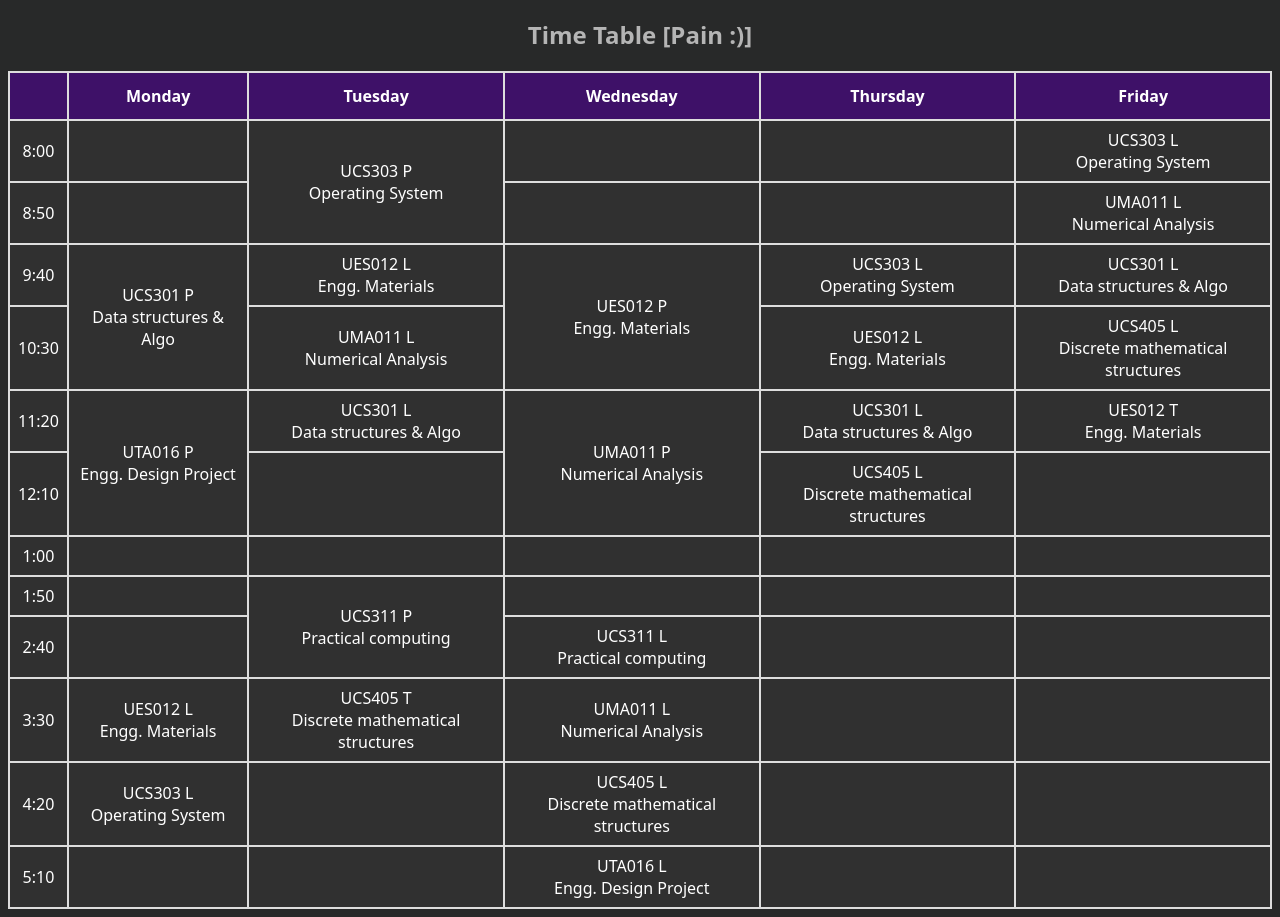
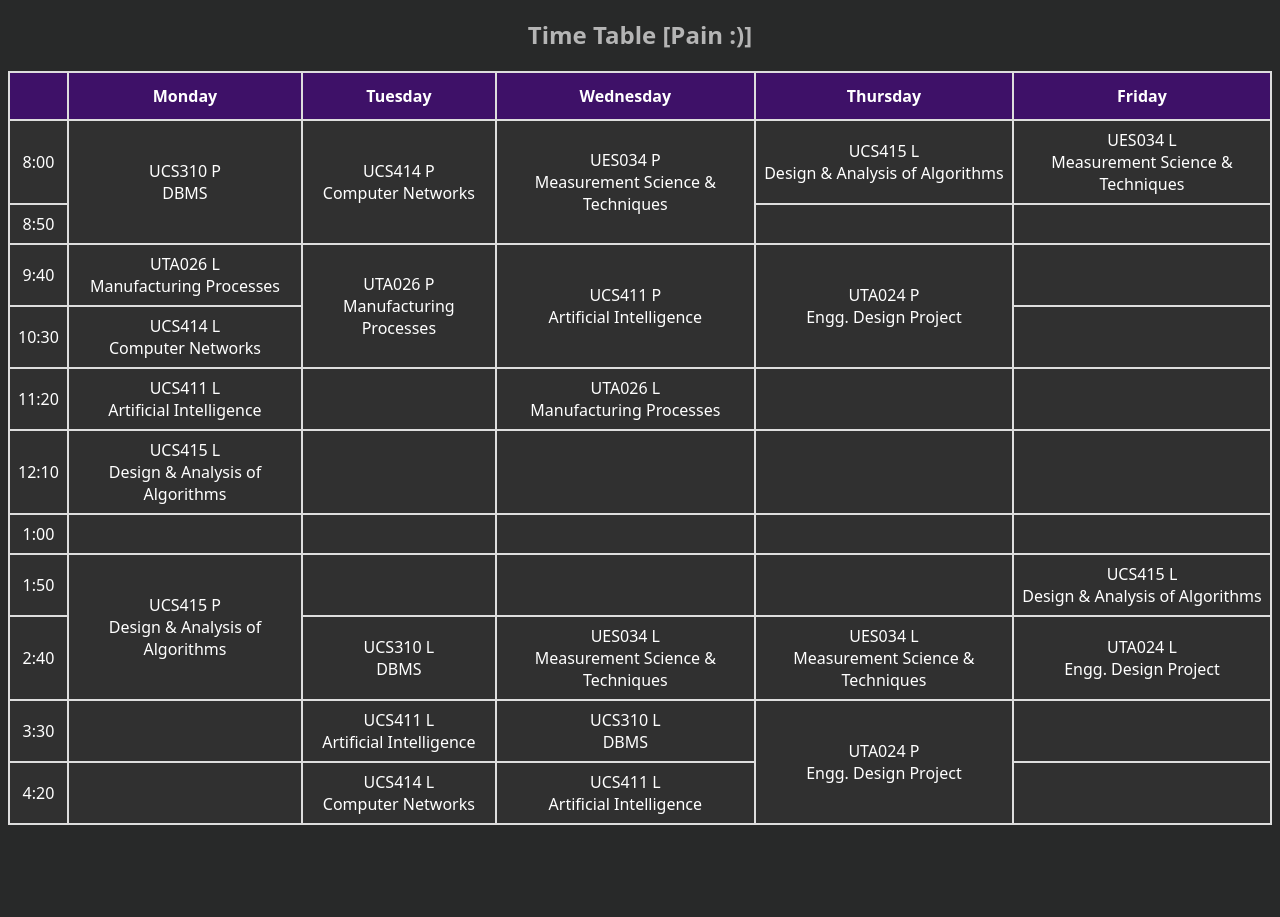
Before and after one commit to gauritiwari/timetable, a plain HTML site: page index.html in a window 1280 px wide. Shown: the part 54-971 px from the top of the page. After the commit the page ends 887 px from the top, so only its background shows below. Drawn offline with Linux system fonts and the light colour scheme.

Commit message:
Update index.html

```diff
--- a/index.html
+++ b/index.html
@@ -17,50 +17,49 @@
          </tr>
          <tr>
              <td>8:00</td>
-             <td>&nbsp;</td> <!Monday>
-             <td rowspan="2"><a href="https://tiet.zoom.us/my/csed4"> UCS303 P <br> Operating System </a></td> <!Tuesday>
-             <td>&nbsp;</td> <!Wednesday>
-             <td>&nbsp;</td> <!Thursday>
-             <td><a href="https://tiet.zoom.us/my/csed2"> UCS303 L <br> Operating System </a></td> <!Friday>
+             <td rowspan="2"><a href="https://tiet.zoom.us/my/csed2"> UCS310 P <br> DBMS </a></td> <!Monday>
+             <td rowspan="2"><a href="https://tiet.zoom.us/my/csed4"> UCS414 P <br> Computer Networks </a></td> <!Tuesday>
+             <td rowspan="2"><a href="https://tiet.zoom.us/my/eied9"> UES034 P <br> Measurement Science & Techniques </a></td> <!Wednesday>
+             <td><a href="https://tiet.zoom.us/my/csed3"> UCS415 L <br> Design & Analysis of Algorithms </a></td>  <!Thursday>
+             <td><a href="https://tiet.zoom.us/my/eied4"> UES034 L <br> Measurement Science & Techniques </a></td> <!Friday>
          </tr>
 
          <tr>
              <td>8:50</td>
-             <td>&nbsp;</td> <!Monday>
-             <td>&nbsp;</td> <!Wednesday>
              <td>&nbsp;</td> <!Thursday>
-             <td><a href="https://tiet.zoom.us/my/tietsom2"> UMA011 L <br> Numerical Analysis </a></td> <!Friday>
+             <td>&nbsp;</td> <!Friday>
          </tr>
 
          <tr>
              <td>9:40</td>
-             <td rowspan="2"><a href="https://tiet.zoom.us/my/csed8"> UCS301 P <br> Data structures & Algo </a></td> <!Monday>
-             <td><a href="https://tiet.zoom.us/my/spms2"> UES012 L <br> Engg. Materials </a></td> <!Tuesday>
-             <td rowspan="2"><a href="https://tiet.zoom.us/my/spms3"> UES012 P <br> Engg. Materials </a></td> <!Wednesday>
-             <td><a href="https://tiet.zoom.us/my/csed1"> UCS303 L <br> Operating System </a></td> <!Thursday>
-             <td><a href="https://tiet.zoom.us/my/csed3"> UCS301 L <br> Data structures & Algo </a></td> <!Friday>
+             <td><a href="https://tiet.zoom.us/my/mee13"> UTA026 L <br> Manufacturing Processes </a></td> <!Monday>
+             <td rowspan="2"><a href="https://tiet.zoom.us/my/mee10"> UTA026 P <br> Manufacturing Processes </a></td> <!Tuesday>
+             <td rowspan="2"><a href="https://tiet.zoom.us/my/csed2"> UCS411 P <br> Artificial Intelligence </a></td> <!Wednesday>
+             <td rowspan="2"><a href="https://tiet.zoom.us/my/csed5"> UTA024 P <br> Engg. Design Project </a></td> <!Thursday>
+             <td>&nbsp;</td> <!Friday>
          </tr>
 
          <tr>
              <td>10:30</td>
-             <td><a href="https://tiet.zoom.us/my/tietsom2"> UMA011 L <br> Numerical Analysis </a></td> <!Tuesday>
-             <td><a href="https://tiet.zoom.us/my/spms1"> UES012 L <br> Engg. Materials </a></td> <!Thursday>
-             <td><a href="https://tiet.zoom.us/my/csed2"> UCS405 L <br> Discrete mathematical structures </a></td> <!Friday>
+             <td><a href="https://tiet.zoom.us/my/csed2"> UCS414 L <br> Computer Networks </a></td> <!Monday>
+             <td>&nbsp;</td> <!Friday>
          </tr>
 
          <tr>
              <td>11:20</td>
-             <td rowspan="2"><a href="https://tiet.zoom.us/my/eced22"> UTA016 P <br> Engg. Design Project </a></td> <!Monday>
-             <td><a href="https://tiet.zoom.us/my/csed2"> UCS301 L <br> Data structures & Algo </a></td> <!Tuesday>
-             <td rowspan="2"><a href="https://tiet.zoom.us/my/tietsom6"> UMA011 P <br> Numerical Analysis </a></td> <!Wednesday>
-             <td><a href="https://tiet.zoom.us/my/csed2"> UCS301 L <br> Data structures & Algo </a></td> <!Thursday>
-             <td><a href="https://tiet.zoom.us/my/spms2"> UES012 T <br> Engg. Materials </a></td> <!Friday>
+             <td><a href="https://tiet.zoom.us/my/csed4"> UCS411 L <br> Artificial Intelligence </a></td> <!Monday>
+             <td>&nbsp;</td> <!Tuesday>
+             <td><a href="https://tiet.zoom.us/my/mee10"> UTA026 L <br> Manufacturing Processes </a></td> <!Wednesday>
+             <td>&nbsp;</td> <!Thursday>
+             <td>&nbsp;</td> <!Friday>
          </tr>
 
          <tr>
              <td>12:10</td>
+             <td><a href="https://tiet.zoom.us/my/csed4"> UCS415 L <br> Design & Analysis of Algorithms </a></td> <!Monday>
              <td>&nbsp;</td> <!Tuesday>
-             <td> <a href="https://tiet.zoom.us/my/csed2"> UCS405 L <br> Discrete mathematical structures </a></td><!Thursday>
+             <td>&nbsp;</td> <!Wednesday>
+             <td>&nbsp;</td> <!Thursday>
              <td>&nbsp;</td> <!Friday>
          </tr>
          <tr>
@@ -73,41 +72,32 @@
          </tr>
          <tr>
              <td>1:50</td>
-             <td>&nbsp;</td> <!Monday>
-             <td rowspan="2"><a href="https://tiet.zoom.us/my/csed4"> UCS311 P <br> Practical computing </a></td> <!Tuesday>
+             <td rowspan="2"><a href="https://tiet.zoom.us/my/csed8"> UCS415 P <br> Design & Analysis of Algorithms </a></td> <!Monday>
+             <td>&nbsp;</td> <!Tuesday>
              <td>&nbsp;</td> <!Wednesday>
              <td>&nbsp;</td> <!Thursday>
-             <td>&nbsp;</td> <!Friday>
+             <td><a href="https://tiet.zoom.us/my/csed4"> UCS415 L <br> Design & Analysis of Algorithms </a></td> <!Friday>
          </tr>
          <tr>
              <td>2:40</td>
-             <td>&nbsp;</td> <!Monday>
-             <td><a href="https://tiet.zoom.us/my/csed2"> UCS311 L <br> Practical computing </a></td> <!Wednesday>
-             <td>&nbsp;</td> <!Thursday>
-             <td>&nbsp;</td> <!Friday>
+             <td><a href="https://tiet.zoom.us/my/csed3"> UCS310 L <br> DBMS </a></td> <!Tuesday>
+             <td><a href="https://tiet.zoom.us/my/eied4"> UES034 L <br> Measurement Science & Techniques </a></td> <!Wednesday>
+             <td><a href="https://tiet.zoom.us/my/eied5"> UES034 L <br> Measurement Science & Techniques </a></td> <!Thursday>
+             <td><a href="https://tiet.zoom.us/my/csed7"> UTA024 L <br> Engg. Design Project </a></td> <!Thursday><!Friday>
          </tr>
          <tr>
              <td>3:30</td>
-             <td><a href="https://tiet.zoom.us/my/spms2"> UES012 L <br> Engg. Materials </a></td> <!Monday>
-             <td><a href="https://tiet.zoom.us/my/csed1"> UCS405 T <br> Discrete mathematical structures </a></td> <!Tuesday>
-             <td><a href="https://tiet.zoom.us/my/tietsom3"> UMA011 L <br> Numerical Analysis </a></td> <!Wednesday>
-             <td>&nbsp;</td> <!Thursday>
+             <td>&nbsp;</td> <!Monday>
+             <td><a href="https://tiet.zoom.us/my/csed3"> UCS411 L <br> Artificial Intelligence </a></td> <!Tuesday>
+             <td><a href="https://tiet.zoom.us/my/csed2"> UCS310 L <br> DBMS </a></td> <!Wednesday>
+             <td rowspan="2"><a href="https://tiet.zoom.us/my/csed2"> UTA024 P <br> Engg. Design Project </a></td>  <!Thursday>
              <td>&nbsp;</td> <!Friday>
          </tr>
          <tr>
              <td>4:20</td>
-             <td><a href="https://tiet.zoom.us/my/csed2"> UCS303 L <br> Operating System </a></td> <!Monday>
-             <td>&nbsp;</td> <!Tuesday>
-             <td><a href="https://tiet.zoom.us/my/csed2"> UCS405 L <br> Discrete mathematical structures </a></td> <!Wednesday>
-             <td>&nbsp;</td> <!Thursday>
-             <td>&nbsp;</td> <!Friday>
-         </tr>
-         <tr>
-             <td>5:10</td>
              <td>&nbsp;</td> <!Monday>
-             <td>&nbsp;</td> <!Tuesday>
-             <td><a href="https://tiet.zoom.us/my/eced2"> UTA016 L <br> Engg. Design Project </a></td> <!Wednesday>
-             <td>&nbsp;</td> <!Thursday>
+             <td><a href="https://tiet.zoom.us/my/csed6"> UCS414 L <br> Computer Networks </a></td> <!Tuesday>
+             <td><a href="https://tiet.zoom.us/my/csed2"> UCS411 L <br> Artificial Intelligence </a></td> <!Wednesday>
              <td>&nbsp;</td> <!Friday>
          </tr>
 
```
